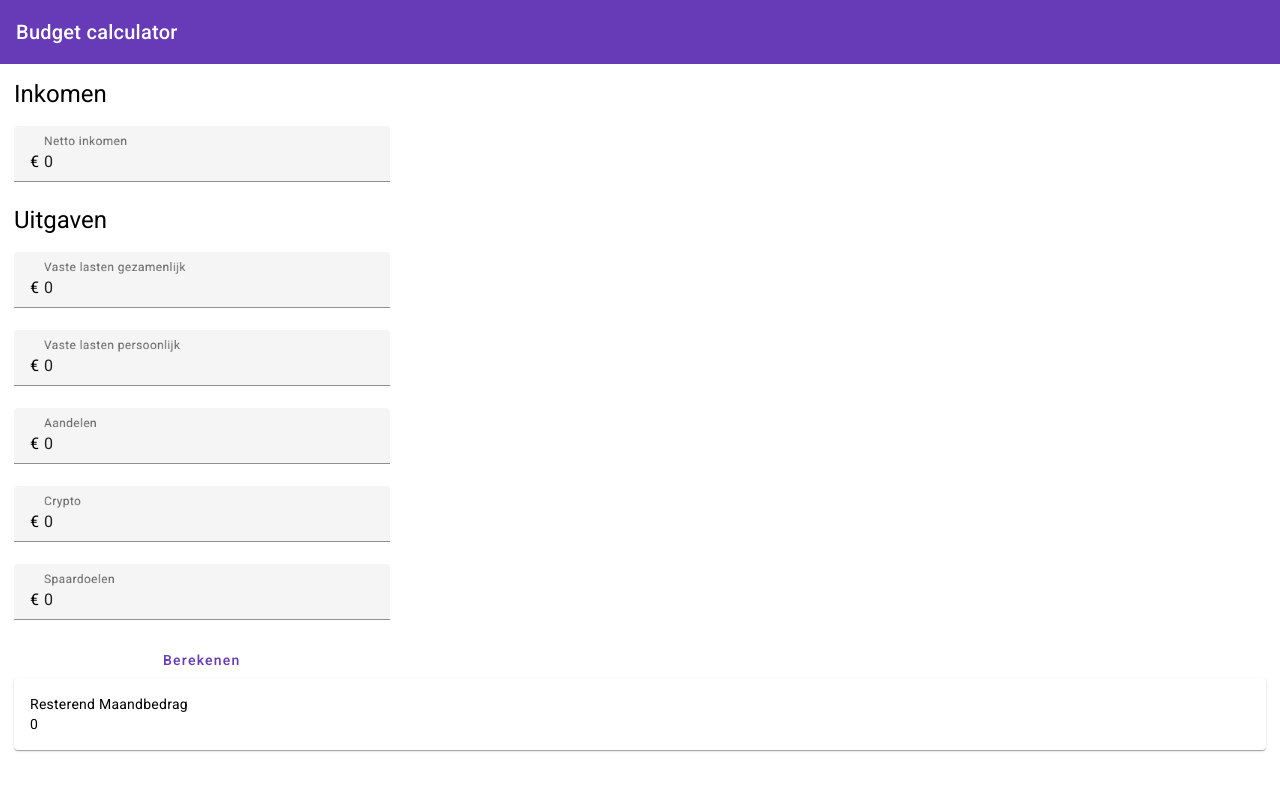
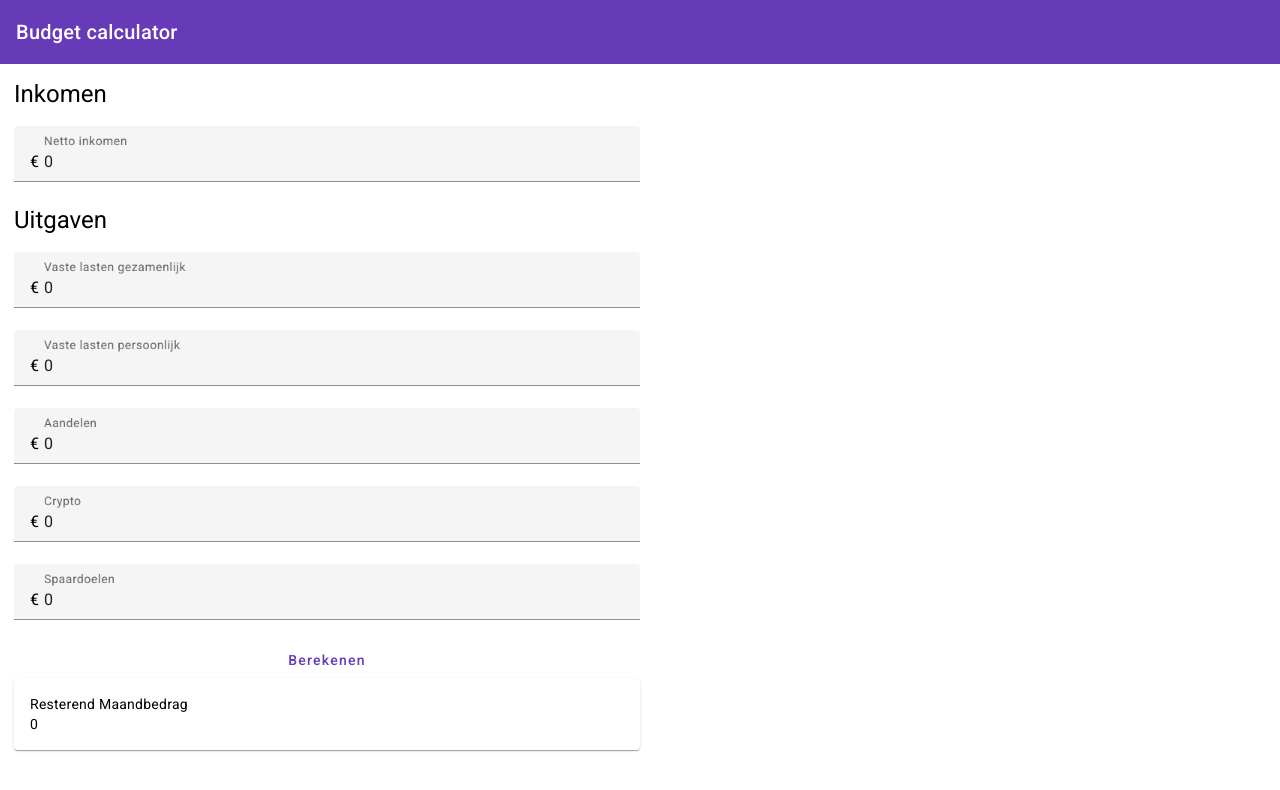
Before and after one commit to qdderuiter/angular_calc, an Angular app: page / in a window 1280 px wide. Shown: the top 790 px of the page. Built offline with nearby package versions, Linux system fonts and the light colour scheme.

Commit message:
Added tabs, seperated UI for 2 containers

```diff
--- a/src/app/app.module.ts
+++ b/src/app/app.module.ts
@@ -14,7 +14,8 @@ import {MatFormFieldModule} from '@angular/material/form-field';
 import { FormComponent } from './form/form.component';
 import {MatGridListModule} from '@angular/material/grid-list';
 import { FormsModule } from '@angular/forms';
-import {MatCard, MatCardModule} from '@angular/material/card';
+import { MatCardModule} from '@angular/material/card';
+import {MatTabsModule} from '@angular/material/tabs';
 
 @NgModule({
   declarations: [
@@ -27,6 +28,7 @@ import {MatCard, MatCardModule} from '@angular/material/card';
     BrowserAnimationsModule,
     MatGridListModule,
     MatCardModule,
+    MatTabsModule,
     LayoutModule,
     FormsModule,
     MatToolbarModule,
--- a/src/app/form/form.component.css
+++ b/src/app/form/form.component.css
@@ -2,14 +2,18 @@ main {
   padding: 1em;
 }
 
+.budget-form {
+  display: grid;
+  grid-template-columns: 1fr 1fr;
+}
+
 .container {
   display: grid;
-  grid-template-columns: 0.3fr;
 }
 
 @media only screen and (max-width: 768px) {
-  .container {
+  .budget-form {
     display: grid;
-    grid-template-columns: 1fr;
+    grid-template-columns: auto;
   }
 }
--- a/src/app/form/form.component.html
+++ b/src/app/form/form.component.html
@@ -83,10 +83,10 @@
       >
         Berekenen
       </button>
+      <mat-card>
+        <mat-card-header>Resterend Maandbedrag</mat-card-header>
+        <mat-card-content>{{ showTotalSum }}</mat-card-content>
+      </mat-card>
     </div>
-    <mat-card>
-      <mat-card-header>Resterend Maandbedrag</mat-card-header>
-      <mat-card-content>{{ showTotalSum }}</mat-card-content>
-    </mat-card>
   </form>
 </main>
```
